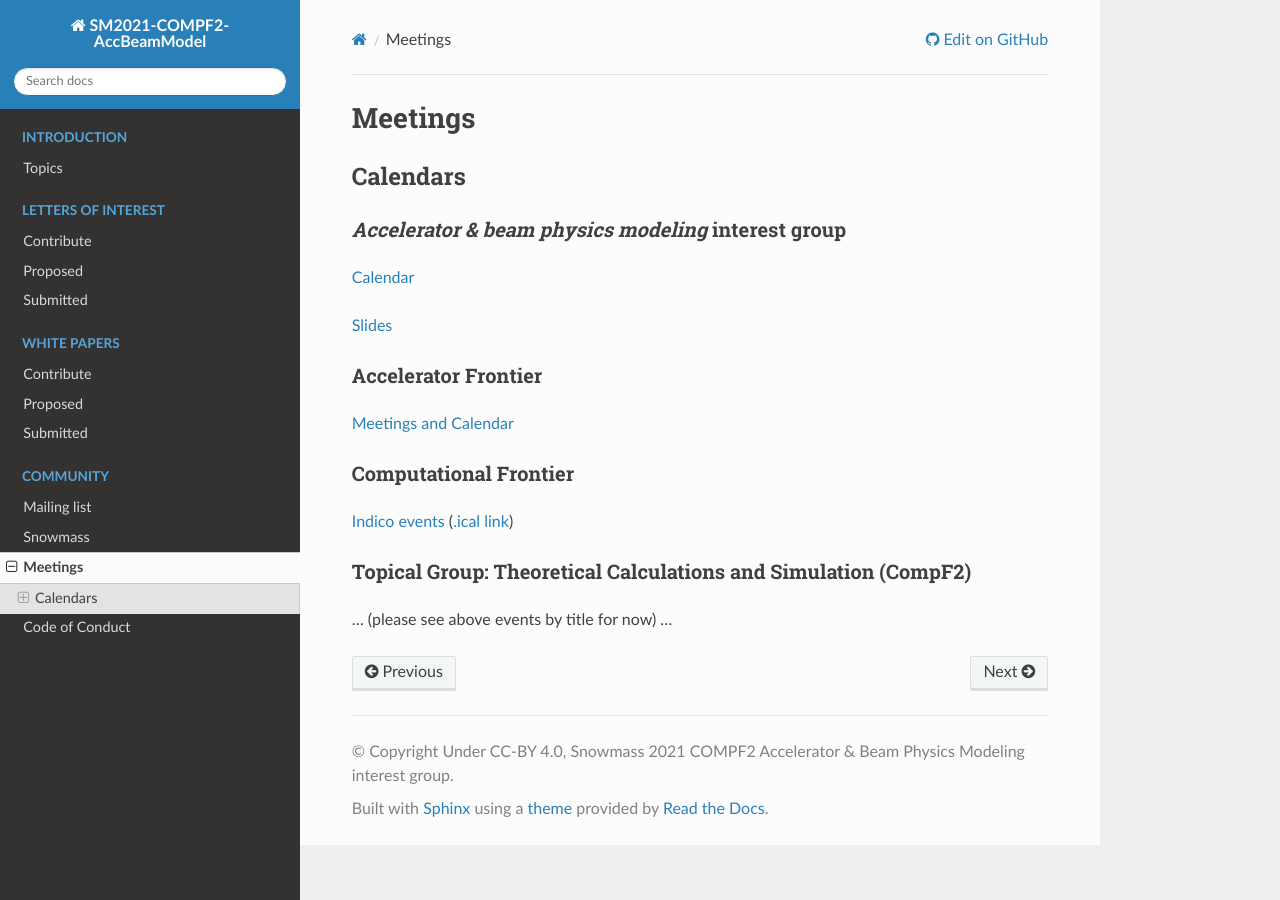
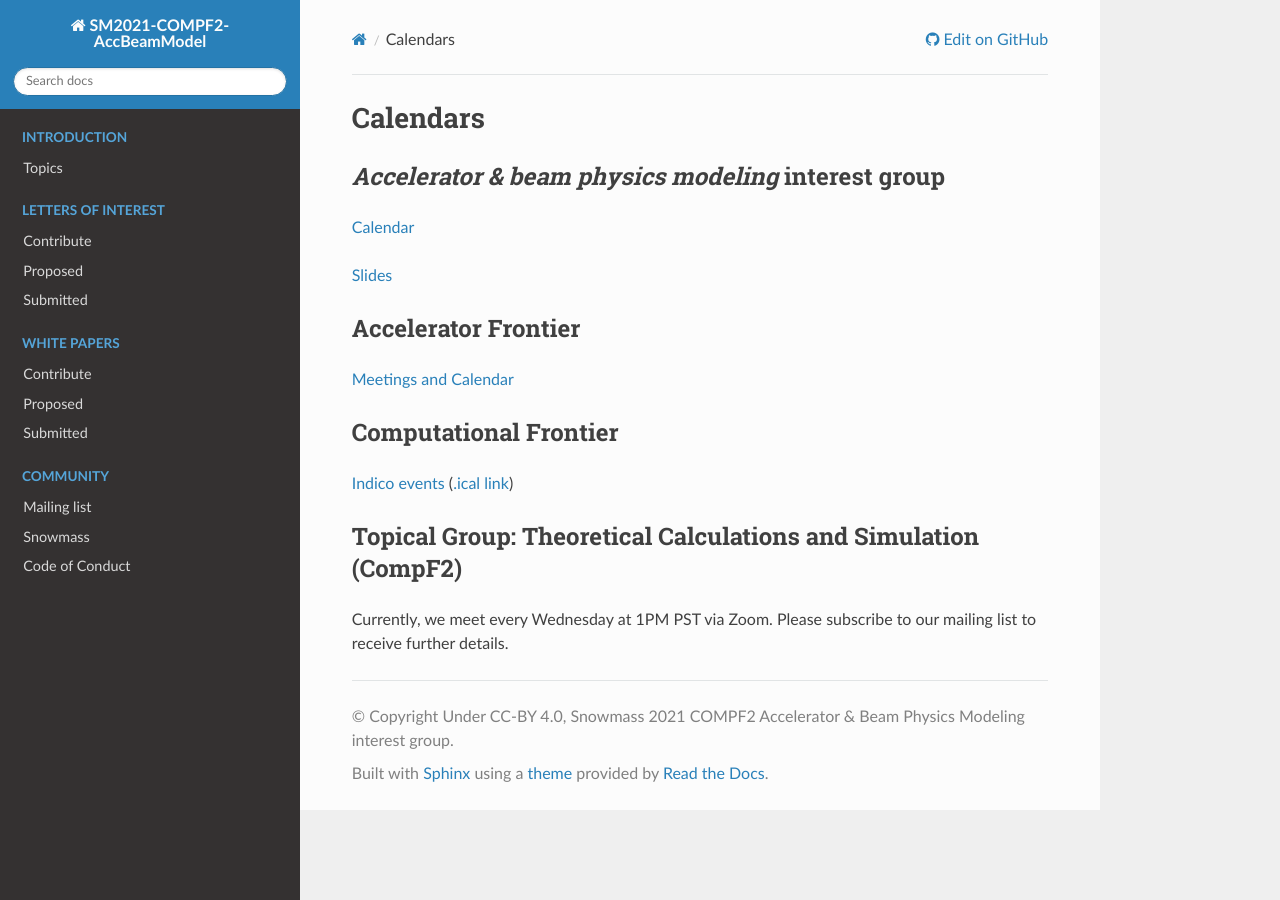
Before and after one commit to snowmass-compf2-accbeammodel/snowmass-compf2-accbeammodel.github.io, a Sphinx documentation site: the page built from docs/source/meetings/calendars.rst, in a window 1280 px wide. Built offline with Sphinx 7.4.7 and the Read the Docs theme 2.0.0, drawn with Linux system fonts in a browser that asks for light colours; pages that are not in the unit, such as notebooks, are missing from menus.

Commit message:
Add Meetings
Add a meetings category and link to the indico slides of the
community planning meeting in October.

Thanks to Frank Tsung for the suggestion!

```diff
--- a/docs/source/community/meetings.rst
+++ b/docs/source/meetings/calendars.rst
@@ -1,29 +1,26 @@
-.. _community-meetings:
-
-Meetings
-========
+.. _meetings-calendars:
 
 Calendars
----------
+=========
 
 *Accelerator & beam physics modeling* interest group
-^^^^^^^^^^^^^^^^^^^^^^^^^^^^^^^^^^^^^^^^^^^^^^^^^^^^
-
+----------------------------------------------------
 `Calendar <https://calendar.google.com/calendar/embed?src=c_jak0i59t0n3njtorbg4hqrh0q0%40group.calendar.google.com&ctz=America%2FLos_Angeles>`__
 
 `Slides <https://drive.google.com/drive/folders/14VgtauqS9uUP_u6uO2skZkgmNsMR2awa?usp=sharing>`__
 
 Accelerator Frontier
-^^^^^^^^^^^^^^^^^^^^
+--------------------
 
 `Meetings and Calendar <https://snowmass21.org/accelerator/start#meetings_and_calendar>`__
 
 Computational Frontier
-^^^^^^^^^^^^^^^^^^^^^^
+----------------------
 
 `Indico events <https://indico.fnal.gov/category/1107/>`__ (`.ical link <https://indico.fnal.gov/export/categ/1107.ics?from=-31d>`__)
 
 Topical Group: Theoretical Calculations and Simulation (CompF2)
-^^^^^^^^^^^^^^^^^^^^^^^^^^^^^^^^^^^^^^^^^^^^^^^^^^^^^^^^^^^^^^^
+---------------------------------------------------------------
 
-... (please see above events by title for now) ...
+Currently, we meet every Wednesday at 1PM PST via Zoom.
+Please subscribe to our mailing list to receive further details.
```
Also changed, not shown: docs/source/index.rst (+10 -0 lines), docs/source/meetings/planning.rst (added, +8 -0 lines).
